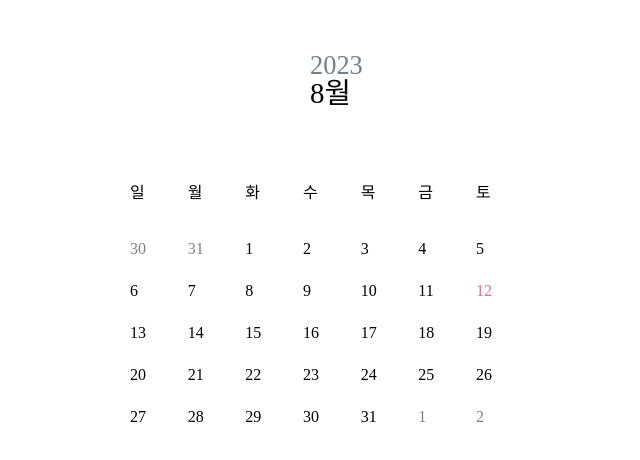
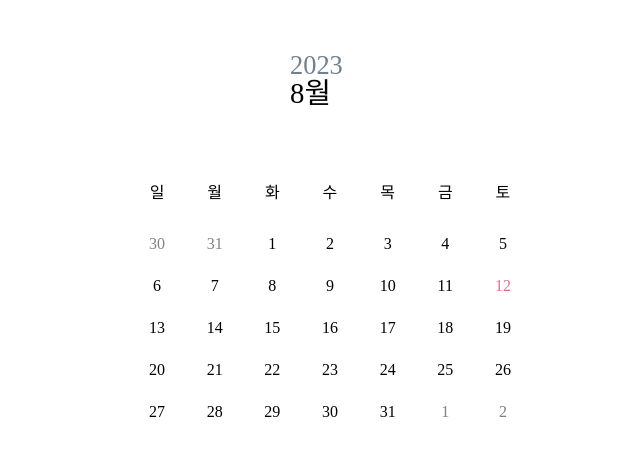
Before and after one commit to gommgom/gomgomilgi, a React (Create React App) app: page / in a window 1280 px wide. Shown: the top 460 px of the page, without its empty margins (310-950 px from the left). Built offline with nearby package versions, Linux system fonts and the light colour scheme; some icons are missing.

Commit message:
FEAT: calendar 날짜 선택하면 다이어리 띄우기, 없으면 addDiary로 이동

```diff
--- a/src/AddDiary.tsx
+++ b/src/AddDiary.tsx
@@ -13,7 +13,9 @@ export default function AddDiary() {
 
     const navigate = useNavigate();
 
-    const date = new Date('2023-09-01');
+    const date = new Date();
+    const dateString = date.toLocaleDateString();
+    console.log(dateString);
 
     let diaryArr = [];
 
@@ -22,7 +24,7 @@ export default function AddDiary() {
             {content: contents},
             {sticker: stickersList[stickers].icon});
 
-        window.localStorage.setItem(date.toLocaleDateString(), JSON.stringify(diaryArr))
+        window.localStorage.setItem(dateString, JSON.stringify(diaryArr))
 
         navigate("/diary");
     }
--- a/src/Diary.tsx
+++ b/src/Diary.tsx
@@ -1,7 +1,13 @@
 import * as React from "react";
+import { useNavigate } from "react-router-dom";
 
-export default function Diary() {
-    const diaryArr = JSON.parse(localStorage.getItem("2023. 9. 1."))
+export default function Diary(date) {
+    const navigate = useNavigate();
+    const diaryArr = JSON.parse(localStorage.getItem(date));
+    if (diaryArr === null) {
+        navigate("/addDiary");
+        return null;
+    }
 
     const contents = diaryArr[0].content
     const sticker = diaryArr[1].sticker
--- a/src/calendar.tsx
+++ b/src/calendar.tsx
@@ -2,6 +2,8 @@ import React, { useState } from 'react';
 import { Icon } from '@iconify/react';
 import { format, addMonths, subMonths, startOfMonth, endOfMonth, startOfWeek, endOfWeek, isSameMonth, isSameDay, addDays, parse } from 'date-fns';
 import './styles/calendar.css';
+import Diary from './Diary';
+
 
 interface RenderHeaderProps {
     currentMonth: Date;
@@ -57,11 +59,13 @@ const RenderCells: React.FC<RenderCellsProps> = ({ currentMonth, selectedDate, o
     const handleCellClick = (date: Date) => {
         onDateClick(date);
         console.log("선택된 날짜" + date);
+        //console.log(date.toLocaleDateString())
     }
 
     const rows = [];
     let days = [];
     let day = startDate;
+    const result = Diary(selectedDate.toLocaleDateString());
 
     while (day <= endDate) {
         for (let i = 0; i < 7; i++) {
@@ -97,7 +101,10 @@ const RenderCells: React.FC<RenderCellsProps> = ({ currentMonth, selectedDate, o
         days = [];
     }
 
-    return <div className="body">{rows}</div>;
+    return <div className="body">
+        {rows}
+        {result}
+    </div>;
 };
 
 interface CalendarProps {}
--- a/src/styles/calendar.css
+++ b/src/styles/calendar.css
@@ -24,7 +24,7 @@
   display: flex;
   flex-direction: column;
   justify-content: center;
-  margin-left: 45%;
+  margin-left: 40%;
 }
 
 /*연도*/
@@ -68,8 +68,7 @@
   height: 10%;
   display: flex;
   flex-direction: row;
-  justify-content: flex-start;
-  align-items: flex-start;
+  justify-content: center;
 }
 
 
```
